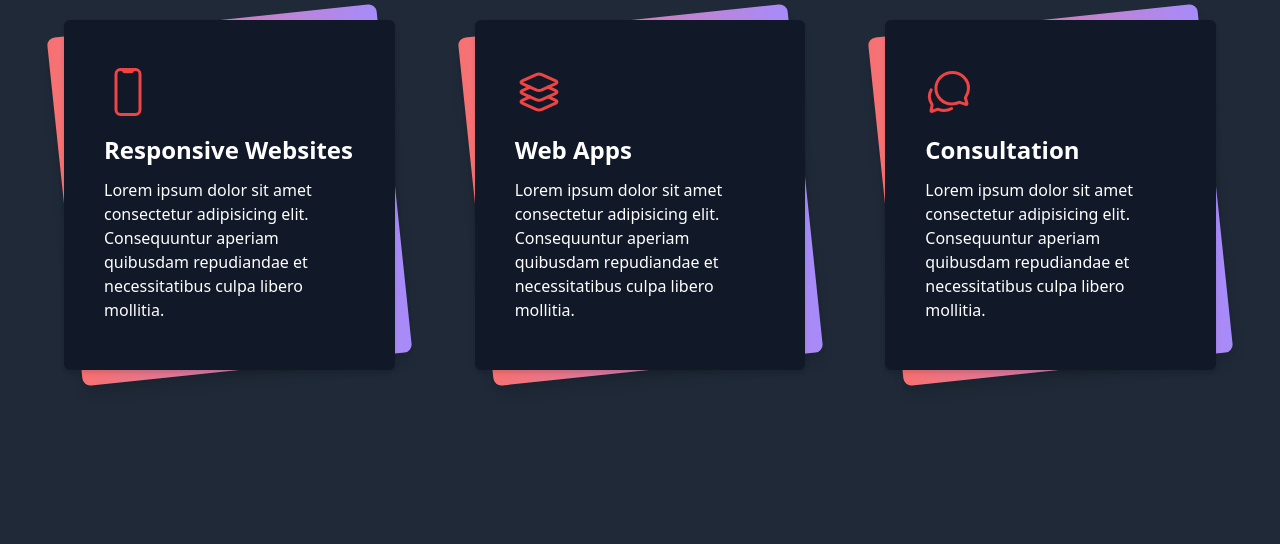
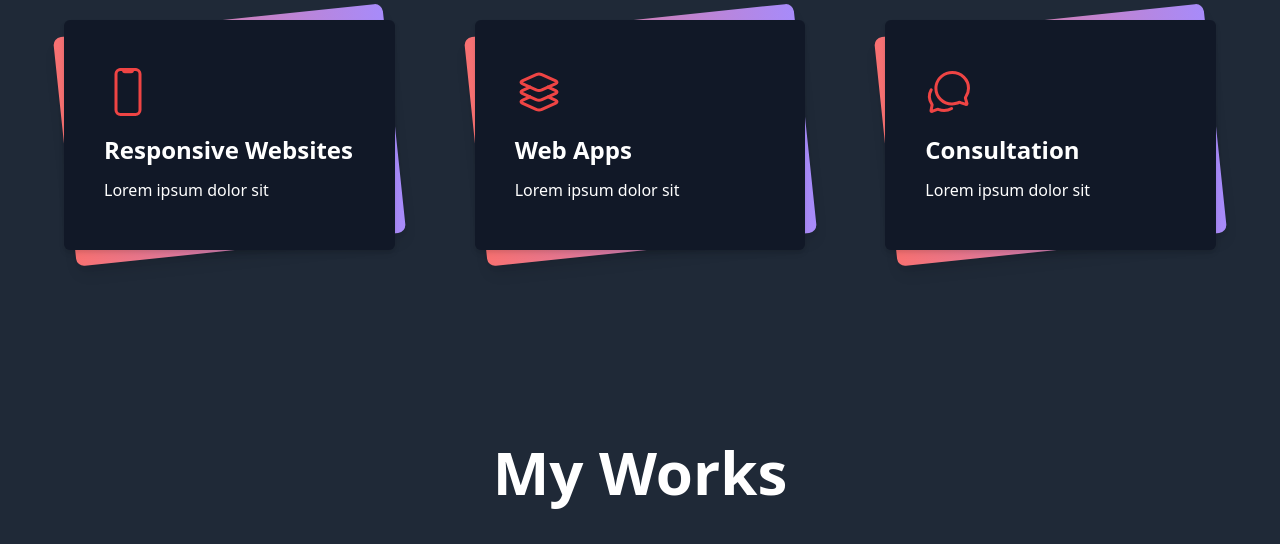
Before and after one commit to ARCIKE/personel-website, a website: page index.html in a window 1280 px wide. Shown: the part 1016-1560 px from the top of the page. Drawn offline with nearby package versions, Linux system fonts and the light colour scheme.

Commit message:
Update index.html

```diff
--- a/index.html
+++ b/index.html
@@ -26,7 +26,7 @@
                         <div class="inline-flex text-xl text-white space-x-5">
                             <a href="http://youtube.com/c/ARCIKE"><ion-icon name="logo-youtube" class="hover:text-red-600"></ion-icon></a>
                             <a href="http://twitter.com/arcike_off"><ion-icon name="logo-twitter" class="hover:text-blue-500"></ion-icon></a>
-                            <a href="https://github.com/ARCIKE"><ion-icon name="logo-github" class="hover:text-blue-500"></ion-icon></a>
+                            <a href="https://github.com/ARCIKE"><ion-icon name="logo-github" class="hover:text-purple-500"></ion-icon></a>
                         </div>
                     </div>
                     <img src="https://avatars.githubusercontent.com/u/64358227?v=4" alt="Arcike's logo" class="flex-shrink-0 w-80 rounded-full border-6 border-white shadow-md"/>
@@ -47,10 +47,7 @@
                                 Responsive Websites
                             </h2>
                             <p class="pt-3">
-                                Lorem ipsum dolor sit amet consectetur
-                                adipisicing elit. Consequuntur aperiam quibusdam
-                                repudiandae et necessitatibus culpa libero
-                                mollitia.
+                                Lorem ipsum dolor sit
                             </p>
                         </div>
                     </div>
@@ -60,10 +57,7 @@
                             <ion-icon name="layers-outline" class="text-5xl text-red-500"></ion-icon>
                             <h2 class="pt-3 font-bold text-2xl">Web Apps</h2>
                             <p class="pt-3">
-                                Lorem ipsum dolor sit amet consectetur
-                                adipisicing elit. Consequuntur aperiam quibusdam
-                                repudiandae et necessitatibus culpa libero
-                                mollitia.
+                                Lorem ipsum dolor sit
                             </p>
                         </div>
                     </div>
@@ -75,10 +69,7 @@
                                 Consultation
                             </h2>
                             <p class="pt-3">
-                                Lorem ipsum dolor sit amet consectetur
-                                adipisicing elit. Consequuntur aperiam quibusdam
-                                repudiandae et necessitatibus culpa libero
-                                mollitia.
+                                Lorem ipsum dolor sit
                             </p>
                         </div>
                     </div>
```
